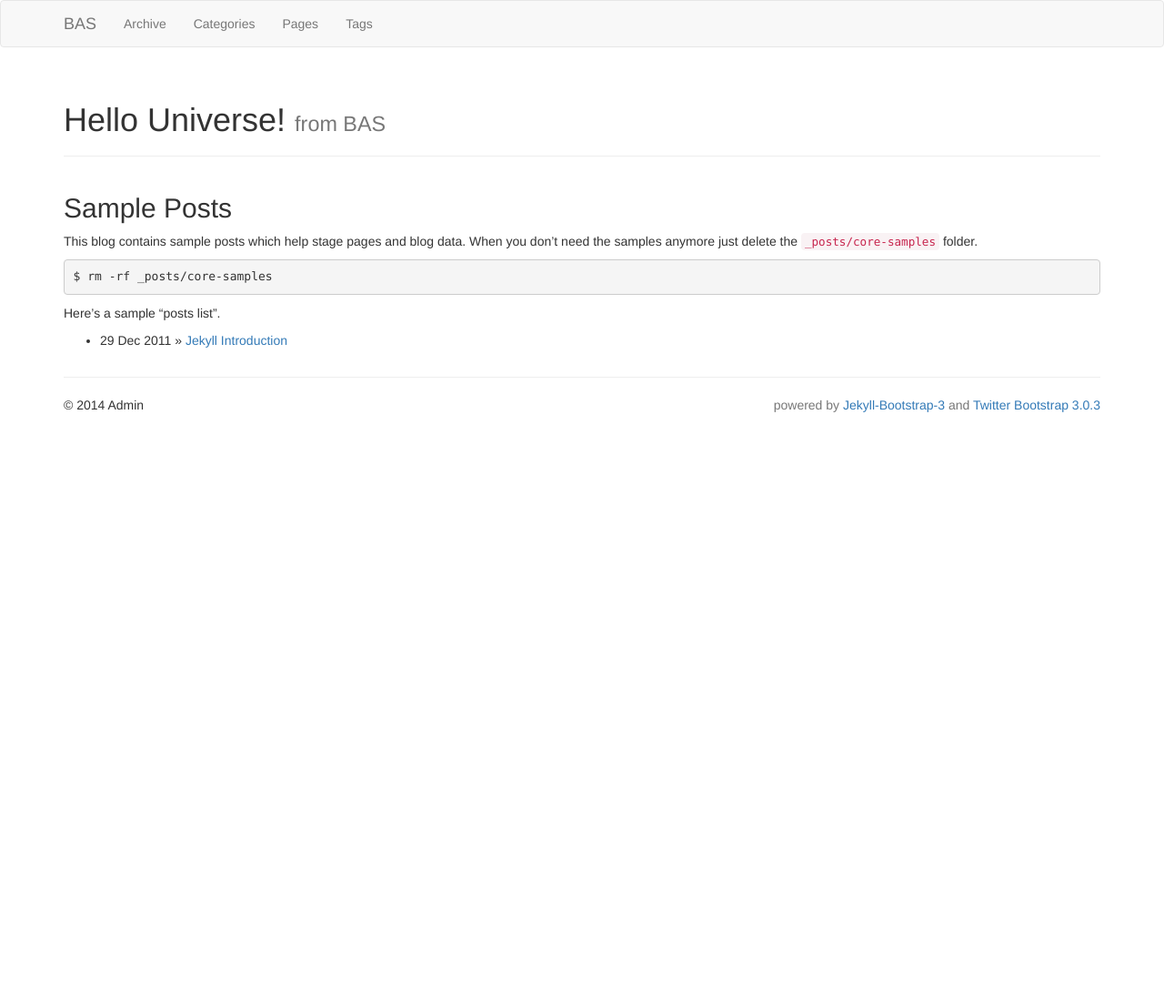
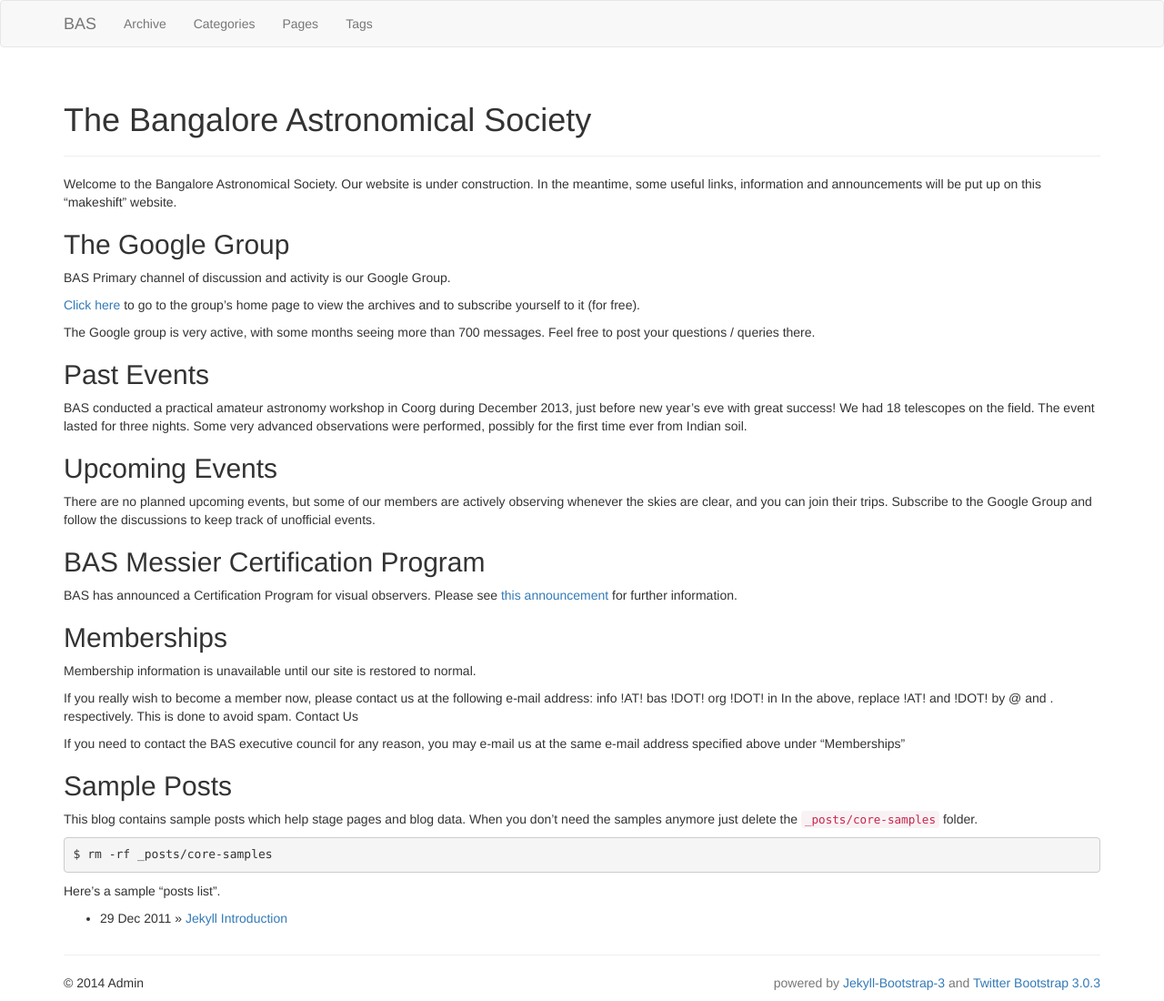
Before and after one commit to bas-org/bas-org.github.io, a Jekyll site: the page built from index.md, in a window 1280 px wide. Shown: the whole page at 91% size. Built offline with Jekyll 4.4.1, drawn with Linux system fonts in a browser that asks for light colours; nearby versions of some CDN libraries; library files that are not in the unit come from our copies; before the commit the page ends 900 px from its top, so only the background shows below that.

Commit message:
Added basic content to home page

```diff
--- a/index.md
+++ b/index.md
@@ -1,9 +1,40 @@
 ---
 layout: page
-title: Hello Universe!
-tagline: from BAS
+title: The Bangalore Astronomical Society
+tagline:
 ---
 {% include JB/setup %}
+
+Welcome to the Bangalore Astronomical Society. Our website is under construction. In the meantime, some useful links, information and announcements will be put up on this "makeshift" website.
+
+## The Google Group
+
+BAS Primary channel of discussion and activity is our Google Group.
+
+[Click here](http://groups.google.com/group/b-a-s) to go to the group's home page to view the archives and to subscribe yourself to it (for free).
+
+The Google group is very active, with some months seeing more than 700 messages. Feel free to post your questions / queries there.
+
+## Past Events
+
+BAS conducted a practical amateur astronomy workshop in Coorg during December 2013, just before new year's eve with great success! We had 18 telescopes on the field. The event lasted for three nights. Some very advanced observations were performed, possibly for the first time ever from Indian soil.
+
+## Upcoming Events
+
+There are no planned upcoming events, but some of our members are actively observing whenever the skies are clear, and you can join their trips. Subscribe to the Google Group and follow the discussions to keep track of unofficial events.
+
+## BAS Messier Certification Program
+
+BAS has announced a Certification Program for visual observers. Please see [this announcement](https://groups.google.com/forum/?fromgroups=#!topic/b-a-s/yqYkrd5wbBM) for further information.
+
+## Memberships
+
+Membership information is unavailable until our site is restored to normal.
+
+If you really wish to become a member now, please contact us at the following e-mail address: info !AT! bas !DOT! org !DOT! in In the above, replace !AT! and !DOT! by @ and . respectively. This is done to avoid spam.
+Contact Us
+
+If you need to contact the BAS executive council for any reason, you may e-mail us at the same e-mail address specified above under "Memberships"
 
 
 ## Sample Posts
```
